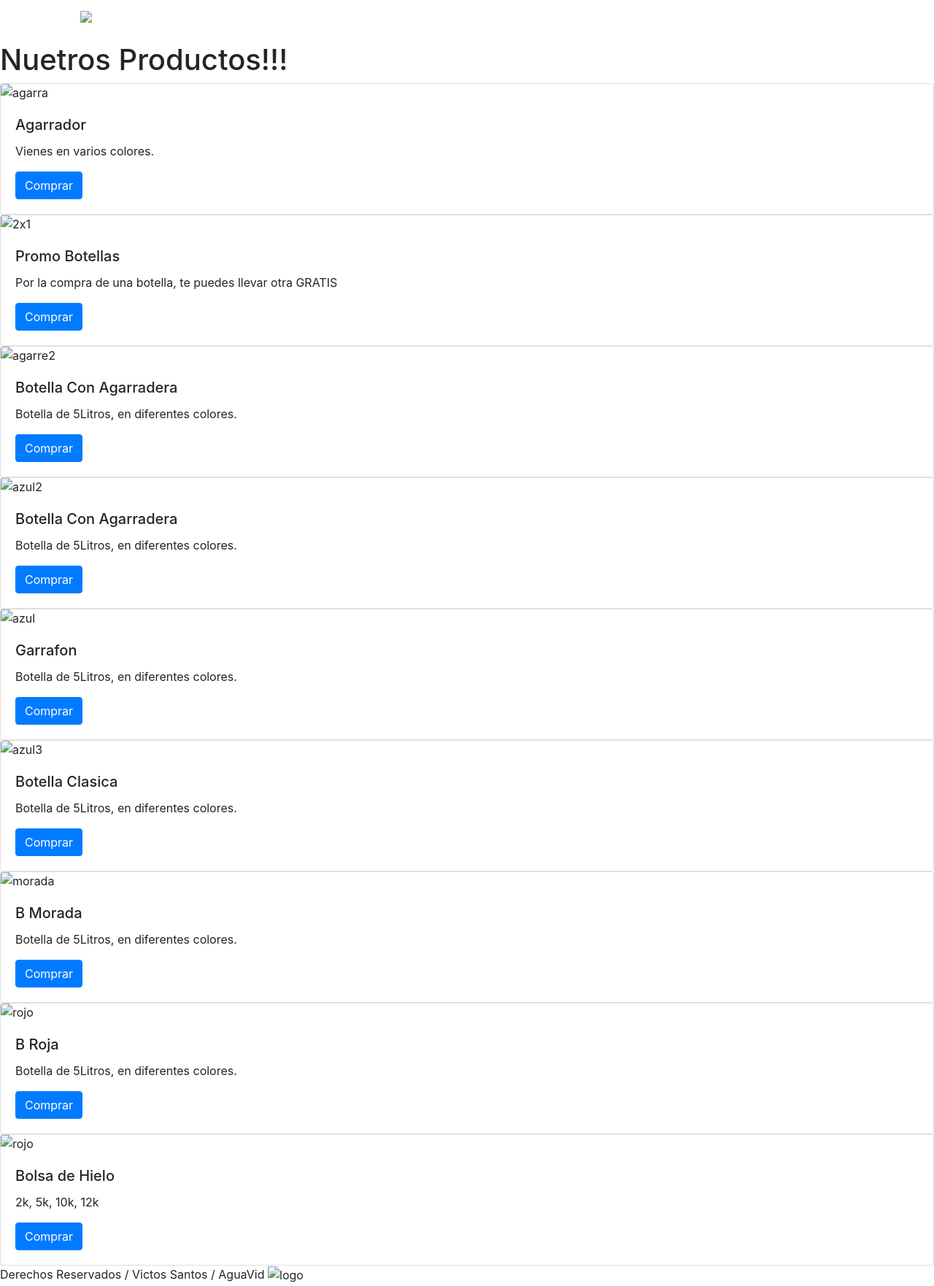
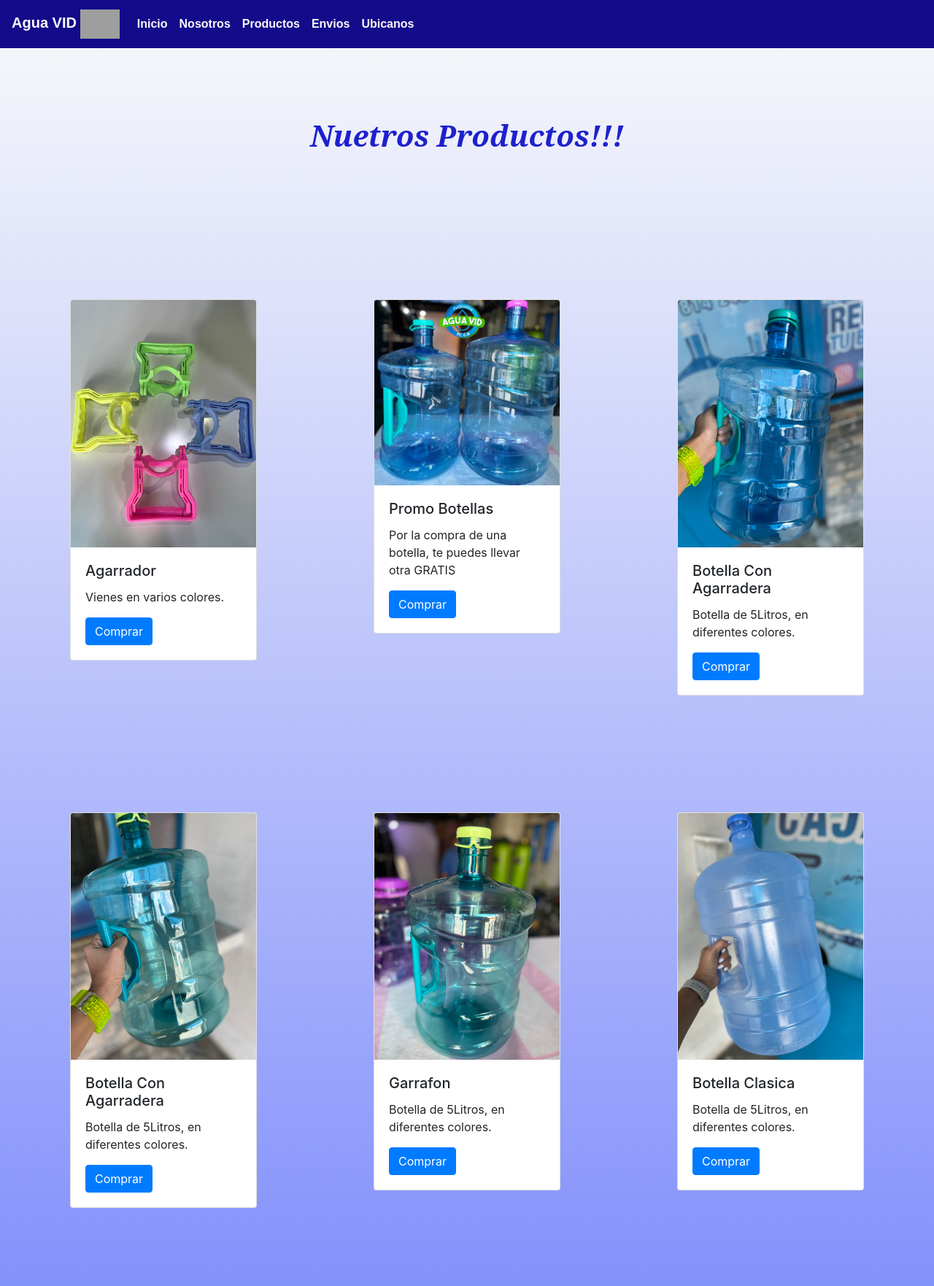
Before and after one commit to vicsantosea/segunda-prentrega, a plain HTML site: page pages/productos.html in a window 1280 px wide. Shown: the top 1762 px of the page at 73% size. Drawn offline with nearby package versions, Linux system fonts and the light colour scheme; the site is published under a folder, as on GitHub Pages, so addresses that start at the root find nothing.

Commit message:
mi actulizacion

```diff
--- a/pages/productos.html
+++ b/pages/productos.html
@@ -4,14 +4,14 @@
     <meta charset="UTF-8">
     <meta name="viewport" content="width=device-width, initial-scale=1.0">
     <link rel="stylesheet" href="https://cdn.jsdelivr.net/npm/bootstrap@4.6.2/dist/css/bootstrap.min.css" integrity="sha384-xOolHFLEh07PJGoPkLv1IbcEPTNtaed2xpHsD9ESMhqIYd0nLMwNLD69Npy4HI+N" crossorigin="anonymous">
-    <link rel="stylesheet" href="/css/estilos.css">
+    <link rel="stylesheet" href="../css/estilos.css">
     <link rel="stylesheet" href="./productos.html">
     <title>Agua VID</title>
 </head>
 <body>
     <nav class="navbar navbar-expand-md  navbar-dark">
         <!-- Brand -->
-        <a class="navbar-brand" href="../index.html">Agua VID <img src="/FOTOS/logo original.png" alt="logo" height="40"></a>
+        <a class="navbar-brand" href="../index.html">Agua VID <img src="../FOTOS/logo original.png" alt="logo" height="40"></a>
 
         <!-- Toggler/collapsibe Button -->
         <button class="navbar-toggler" type="button" data-toggle="collapse" data-target="#collapsibleNavbar">
@@ -47,7 +47,7 @@
 
         <div class="sombra_producto">
       <div class="card" style="width: 100%;">
-        <img src="/FOTOS/agarra botella.jpg" class="card-img-top" alt="agarra">
+        <img src="../FOTOS/agarra botella.jpg" class="card-img-top" alt="agarra">
         <div class="card-body">
           <h5 class="card-title">Agarrador</h5>
           <p class="card-text">Vienes en varios colores.</p>
@@ -58,7 +58,7 @@
 
         <div class="sombra_producto">
       <div class="card" style="width: 100%;">
-        <img src="/FOTOS/botella 2x1.jpg" class="card-img-top" alt="2x1">
+        <img src="../FOTOS/botella 2x1.jpg" class="card-img-top" alt="2x1">
         <div class="card-body">
           <h5 class="card-title"> Promo Botellas</h5>
           <p class="card-text">Por la compra de una botella, te puedes llevar otra GRATIS</p>
@@ -69,7 +69,7 @@
 
         <div class="sombra_producto">
           <div class="card" style="width: 100%;">
-                  <img src="/FOTOS/botella agarre.jpg" class="card-img-top" alt="agarre2">
+                  <img src="../FOTOS/botella agarre.jpg" class="card-img-top" alt="agarre2">
                   <div class="card-body">
                     <h5 class="card-title">Botella Con Agarradera</h5>
                     <p class="card-text">Botella de 5Litros, en diferentes colores.</p>
@@ -80,7 +80,7 @@
 
         <div class="sombra_producto">
           <div class="card" style="width: 100%;">
-        <img src="/FOTOS/botella azul clara 2.jpg" class="card-img-top" alt="azul2">
+        <img src="../FOTOS/botella azul clara 2.jpg" class="card-img-top" alt="azul2">
         <div class="card-body">
           <h5 class="card-title">Botella Con Agarradera</h5>
           <p class="card-text">Botella de 5Litros, en diferentes colores.</p>
@@ -91,7 +91,7 @@
 
         <div class="sombra_producto">
           <div class="card" style="width: 100%;">
-        <img src="/FOTOS/botella azul clara.jpg" class="card-img-top" alt="azul">
+        <img src="../FOTOS/botella azul clara.jpg" class="card-img-top" alt="azul">
         <div class="card-body">
           <h5 class="card-title">Garrafon</h5>
           <p class="card-text">Botella de 5Litros, en diferentes colores.</p>
@@ -102,7 +102,7 @@
 
       <div class="sombra_producto">
         <div class="card" style="width: 100%;">
-        <img src="/FOTOS/botella azul.jpg" class="card-img-top" alt="azul3">
+        <img src="../FOTOS/botella azul.jpg" class="card-img-top" alt="azul3">
         <div class="card-body">
           <h5 class="card-title">Botella Clasica</h5>
           <p class="card-text">Botella de 5Litros, en diferentes colores.</p>
@@ -113,7 +113,7 @@
 
       <div class="sombra_producto">
         <div class="card" style="width: 100%;">
-        <img src="/FOTOS/botella morada.jpg" class="card-img-top" alt="morada">
+        <img src="../FOTOS/botella morada.jpg" class="card-img-top" alt="morada">
         <div class="card-body">
           <h5 class="card-title">B Morada</h5>
           <p class="card-text">Botella de 5Litros, en diferentes colores.</p>
@@ -124,7 +124,7 @@
 
       <div class="sombra_producto">
         <div class="card" style="width: 100%;">
-        <img src="/FOTOS/botella roja.jpg" class="card-img-top" alt="rojo">
+        <img src="../FOTOS/botella roja.jpg" class="card-img-top" alt="rojo">
         <div class="card-body">
           <h5 class="card-title">B Roja</h5>
           <p class="card-text">Botella de 5Litros, en diferentes colores.</p>
@@ -134,7 +134,7 @@
       </div>
       <div class="sombra_producto">
         <div class="card" style="width: 100%;">
-        <img src="/FOTOS/hielo.png" class="card-img-top" alt="rojo">
+        <img src="../FOTOS/hielo.png" class="card-img-top" alt="rojo">
         <div class="card-body">
           <h5 class="card-title">Bolsa de Hielo</h5>
           <p class="card-text">2k, 5k, 10k, 12k</p>
@@ -147,7 +147,7 @@
 
 
       <footer>
-        <p>Derechos Reservados  /  Victos Santos  /   AguaVid  <img class="img footer" src="/FOTOS/logo original.png" alt="logo" height="40"> </p>
+        <p>Derechos Reservados  /  Victos Santos  /   AguaVid  <img class="img footer" src="../FOTOS/logo original.png" alt="logo" height="40"> </p>
         <svg xmlns="http://www.w3.org/2000/svg" class="icon icon-tabler icon-tabler-brand-facebook" width="32" height="32" viewBox="0 0 24 24" stroke-width="1.5" stroke="#000000" fill="none" stroke-linecap="round" stroke-linejoin="round">
             <path stroke="none" d="M0 0h24v24H0z" fill="none"/>
             <path d="M7 10v4h3v7h4v-7h3l1 -4h-4v-2a1 1 0 0 1 1 -1h3v-4h-3a5 5 0 0 0 -5 5v2h-3" />
```
Also changed, not shown: index.html (+7 -7 lines), pages/Envios.html (+3 -3 lines), pages/nosotros.html (+7 -7 lines), pages/ubicanos.html (+3 -3 lines).
